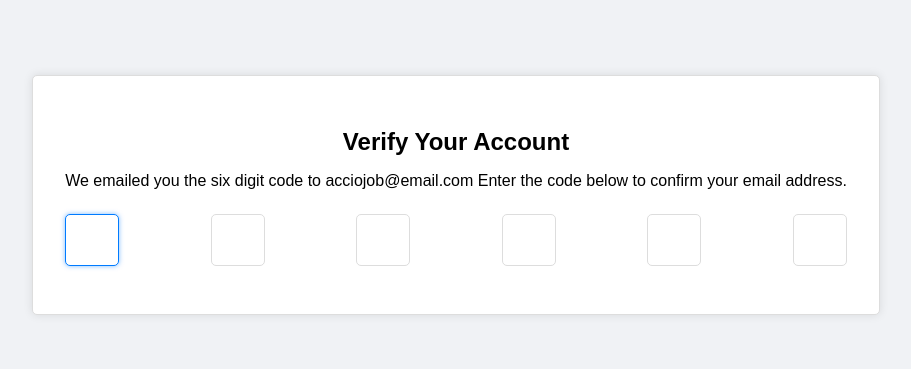
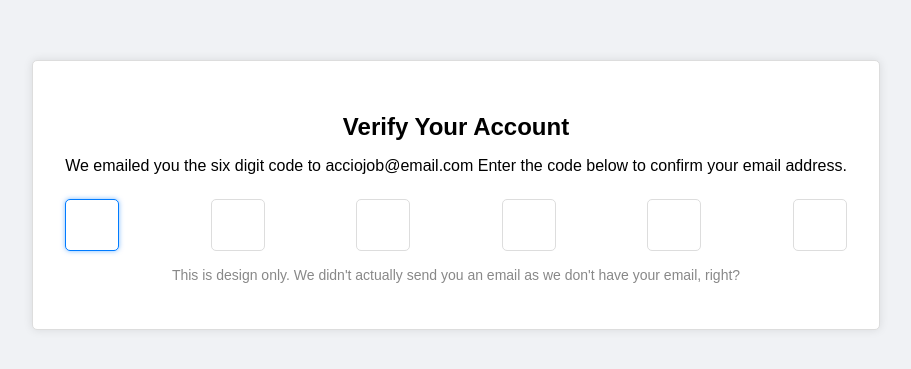
Before and after one commit to acciojob/OTP-rajeshmondal54, a website: page main.html in a window 1280 px wide. Shown: the part 205-574 px from the top of the page, without its empty margins (184-1095 px from the left). Drawn offline with Linux system fonts and the light colour scheme.

Commit message:
created a submission

```diff
--- a/main.html
+++ b/main.html
@@ -20,7 +20,9 @@
       <input type="text" class="code" id="code-5" maxlength="1">
       <input type="text" class="code" id="code-6" maxlength="1">
     </div>
-
+    <p class="note">
+      This is design only. We didn't actually send you an email as we don't have your email, right?
+    </p>
   </div>
   <script src="script.js"></script>
 </body>
```
